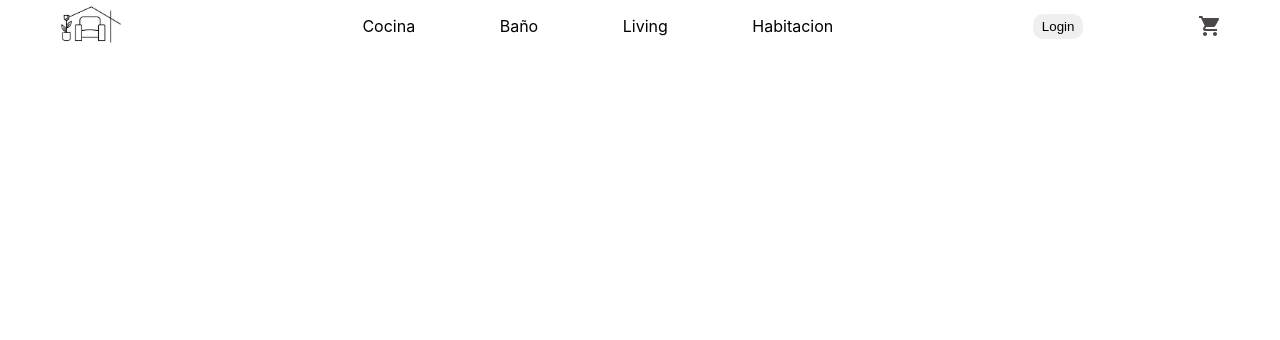
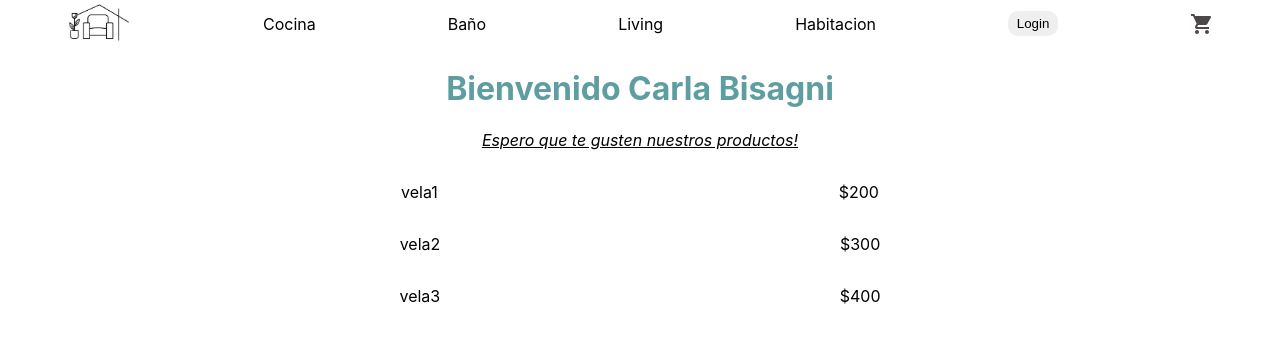
Before and after one commit to carbis1992/cursoReact, a React (Create React App) app: page / in a window 1280 px wide. Shown: the top 340 px of the page. Built offline with nearby package versions, Linux system fonts and the light colour scheme.

Commit message:
crear componentes contenedores y utilizar props

```diff
--- a/src/App.js
+++ b/src/App.js
@@ -1,9 +1,22 @@
 import React from 'react';
 import NavBar from './componentes/NavBar';
+import { CartWidget } from './componentes/CartWidget';
+import { ItemListContainer } from './componentes/ItemListContainer';
 
-function App() {
+const App = () => {
+
+  const name = "Carla";
+  const lastname = "Bisagni";
+  const links = ["Cocina", "Baño", "Living", "Habitacion"];
+  const arrObjetos = [{nomb: "vela1", precio: "200"},{nomb: "vela2", precio: "300"},{nomb: "vela3", precio: "400"}]
+
   return (
-    <NavBar />
+    <>
+      <NavBar listaLiks={links}>
+        <CartWidget />
+      </NavBar>
+      <ItemListContainer nombre={name} apellido={lastname} productos={arrObjetos}></ItemListContainer>
+    </>
   );
 };
 
--- /dev/null
+++ b/src/componentes/CartWidget.css
@@ -0,0 +1,4 @@
+.iconoCarrito{
+    color:rgb(77 71 71);
+    cursor: pointer;
+}
--- /dev/null
+++ b/src/componentes/CartWidget.js
@@ -0,0 +1,5 @@
+import React from 'react';
+import './CartWidget.css'
+import ShoppingCartIcon from '@mui/icons-material/ShoppingCart';
+
+export const CartWidget = () => (<ShoppingCartIcon className='iconoCarrito' />);
--- /dev/null
+++ b/src/componentes/ItemListContainer.css
@@ -0,0 +1,15 @@
+
+.saludo{
+    color: cadetblue;
+    text-align: center;
+}
+.bienvenidaParrafo{
+    font-style: italic;
+    text-decoration: underline;
+    text-align: center;
+}
+.productoCard{
+    display: flex;
+    justify-content: space-evenly;
+    align-items: center;
+}
--- /dev/null
+++ b/src/componentes/ItemListContainer.js
@@ -0,0 +1,19 @@
+import React from 'react';
+import './ItemListContainer.css'
+
+export const ItemListContainer = ({nombre, apellido, productos}) => {
+    return(
+        <>
+            <h1 className='saludo'>Bienvenido {nombre} {apellido}</h1>
+            <p className='bienvenidaParrafo'>Espero que te gusten nuestros productos!</p>
+            {productos.map((elemento, index)=>{
+                    return <>
+                        <div className='productoCard'>
+                            <p key={index}>{elemento.nomb} </p>
+                            <p key={index}>${elemento.precio}</p>
+                        </div>
+                    </>
+                })}
+        </>
+    )
+}
--- a/src/componentes/NavBar.css
+++ b/src/componentes/NavBar.css
@@ -24,7 +24,8 @@ a{
 }
 a:hover{
     /* font-size: 17px; */
-    text-decoration: underline;
+    /* text-decoration: underline; */
+    font-weight: bold;
 }
 
 .btnLogin{
@@ -34,8 +35,3 @@ a:hover{
     border: 1px;
     cursor: pointer;
 }
-
-.iconoCarrito{
-    color:rgb(77 71 71);
-    cursor: pointer;
-}
--- a/src/componentes/NavBar.js
+++ b/src/componentes/NavBar.js
@@ -1,21 +1,18 @@
 import React from 'react';
 import logo from '../imagenes/logo.jpg';
 import './NavBar.css';
-import ShoppingCartIcon from '@mui/icons-material/ShoppingCart';
 
-const NavBar = () => {
+const NavBar = ({listaLiks ,children}) => {
+    console.log(listaLiks);
     return(
         <>
             <nav className='menuNav'>
                 <a href='./app.js'><img className='logo' src={logo} alt='logo' /></a>
-                <ul className='listaLinks'>
-                    <li className='linkMenu'><a href='#'>Cocina</a></li>
-                    <li className='linkMenu'><a href='#'>Baño</a></li>
-                    <li className='linkMenu'><a href='#'>Living</a></li>
-                    <li className='linkMenu'><a href='#'>Habitacion</a></li>
-                </ul>
+                {listaLiks.map((element, index)=>{
+                    return <a key={index} href='#'>{element}</a>
+                })}
                 <button className='btnLogin'>Login</button>
-                <ShoppingCartIcon className='iconoCarrito' />
+                {children}
             </nav>
         </>
     );
```
